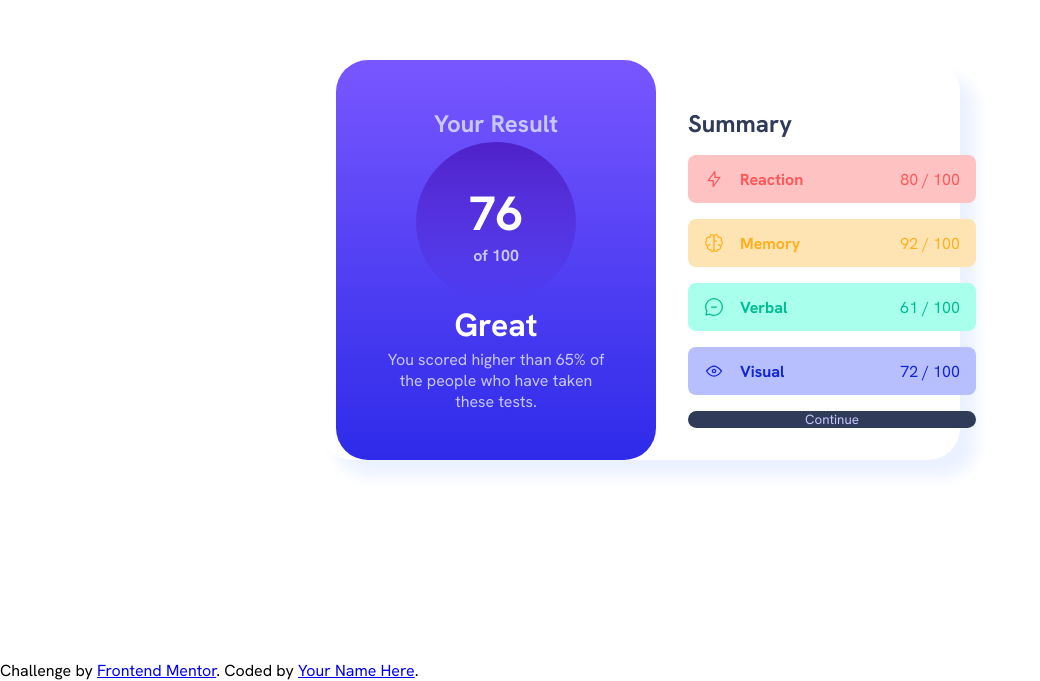
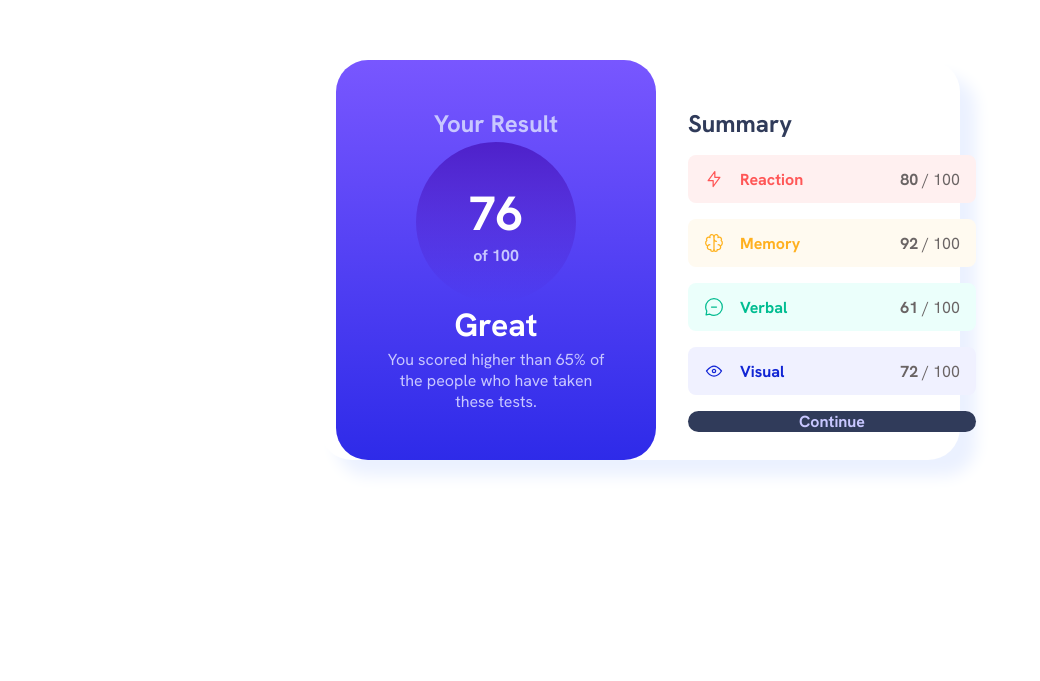
Before and after one commit to invtfl-yuvraj/Codex_YuvrajSingh_110.161.85.187, a plain HTML site: page Round 1/index.html in a window 1280 px wide. Shown: the part 140-821 px from the top of the page, without its empty margins (0-1040 px from the left). After the commit the page ends 800 px from the top, so only its background shows below. Drawn offline with Linux system fonts and the light colour scheme.

Commit message:
Did changes in front of reviewer

```diff
--- a/Round 1/index.html
+++ b/Round 1/index.html
@@ -16,10 +16,10 @@
 
     <div class="wrapper">
 
-        <!-- left section -->
+
         <section class="main">
 
-
+            <!-- left section -->
             <div class="result-sec">
                 <h2 class="result-head">Your Result</h2>
                 <div class="output">
@@ -40,7 +40,7 @@
                             <h4>Reaction</h4>
                         </div>
                         <div>
-                            <p> 80 / 100</p>
+                            <p> <span>80</span> / 100</p>
                         </div>
                     </button>
 
@@ -50,7 +50,7 @@
                             <h4> Memory</h4>
                         </div>
                         <div>
-                            <p> 92 / 100</p>
+                            <p> <span>92</span> / 100</p>
                         </div>
                     </button>
 
@@ -60,7 +60,7 @@
                             <h4>Verbal</h4>
                         </div>
                         <div>
-                            <p> 61 / 100</p>
+                            <p> <span>61</span> / 100</p>
                         </div>
                     </button>
 
@@ -70,7 +70,7 @@
                             <h4>Visual</h4>
                         </div>
                         <div>
-                            <p> 72 / 100</p>
+                            <p> <span>72</span> / 100</p>
                         </div>
                     </button>
                 </div>
@@ -80,13 +80,6 @@
             </div>
     </div>
     </section>
-
-
-
-    <div class="attribution">
-        Challenge by <a href="https://www.frontendmentor.io?ref=challenge" target="_blank">Frontend Mentor</a>.
-        Coded by <a href="#">Your Name Here</a>.
-    </div>
     <script src="./script.js"></script>
 </body>
 
--- a/Round 1/style.css
+++ b/Round 1/style.css
@@ -40,7 +40,7 @@
     border-radius: 2rem;
 }
 
-.result-sec .result-head{
+.result-sec .result-head {
     color: hsl(241, 100%, 89%);
 }
 
@@ -65,12 +65,12 @@
 
 }
 
-.main .result-sec .result-state{
+.main .result-sec .result-state {
     color: hsl(0, 0%, 100%);
     font-size: 2rem;
 }
 
-.main .result-sec .result-foot{
+.main .result-sec .result-foot {
     color: hsl(241, 100%, 89%);
     width: 70%;
     text-align: center;
@@ -92,7 +92,17 @@
     color: hsl(224, 30%, 27%);
 }
 
-.main .summary-sec .details .button{
+.main .summary-sec .details .button p{
+    color: rgb(106, 100, 100);
+}
+
+.main .summary-sec .details .button p span{
+    font-weight: bold;
+    font-size: 1rem;
+}
+
+
+.main .summary-sec .details .button {
     padding-inline: 1rem;
     border: none;
     width: 18rem;
@@ -104,14 +114,14 @@
     border-radius: 0.5rem;
 }
 
-.main .summary-sec .details .button .left{
+.main .summary-sec .details .button .left {
     display: flex;
     align-items: center;
     justify-content: space-between;
     gap: 1rem;
 }
 
-.continue{
+.continue {
     border: none;
     text-align: center;
     width: 18rem;
@@ -119,28 +129,56 @@
     background-color: hsl(224, 30%, 27%);
     height: 3rem;
     border-radius: 2rem;
+    font-size: 1rem;
+    font-weight: bold;
 }
 
-.main .summary-sec .details #reaction{
-    background-color: hsl(0, 100%, 88%);
+.main .summary-sec .details #reaction {
+    background-color: hsl(0, 100%, 97%);
     color: hsl(0, 100%, 67%);
     font-size: 1rem;
 }
 
-.main .summary-sec .details #memory{
-    background-color: hsl(39, 100%, 85%);
+.main .summary-sec .details #memory {
+    background-color: hsl(41, 100%, 97%);
     color: hsl(39, 100%, 56%);
     font-size: 1rem;
 }
 
-.main .summary-sec .details #verbal{
-    background-color: hsl(166, 100%, 83%);
+.main .summary-sec .details #verbal {
+    background-color: hsl(167, 100%, 96%);
     color: hsl(166, 100%, 37%);
     font-size: 1rem;
 }
 
-.main .summary-sec .details #visual{
-    background-color: hsl(234, 100%, 86%);
+.main .summary-sec .details #visual {
+    background-color: hsl(236, 100%, 97%);
     color: hsl(234, 85%, 45%);
     font-size: 1rem;
 }
+
+@media screen and (max-width:375px) {
+    .main {
+        flex-direction: column;
+        width: 100vw;
+        height: 100vh;
+
+    }
+
+    .main .result-sec {
+        width: 100%;
+        height: 50%;
+    }
+
+
+    .main .summary-sec {
+        height: 50%;
+        width: 100%;
+        padding-left: 2rem;
+
+    }
+
+    .continue{
+        padding-block: 1rem;
+    }
+}
```
Also changed, not shown: Round 2/index.html (added).
